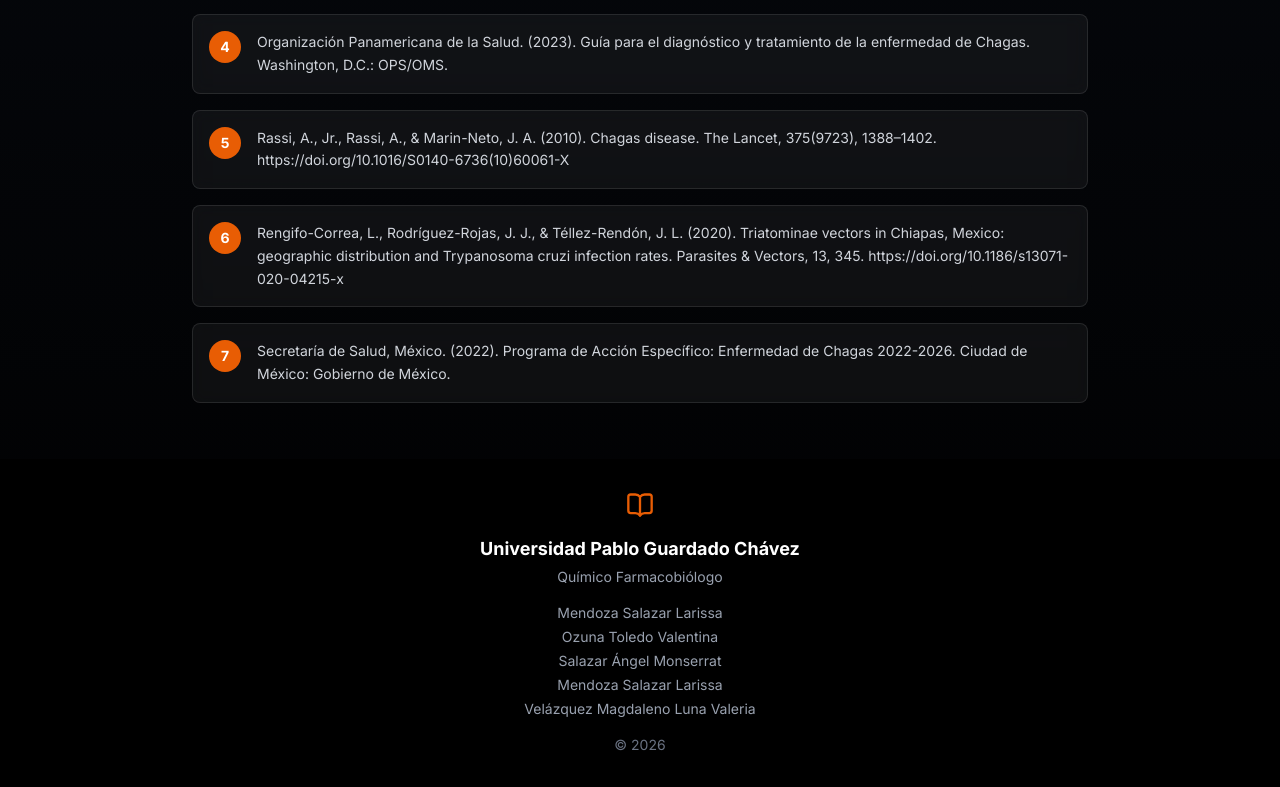
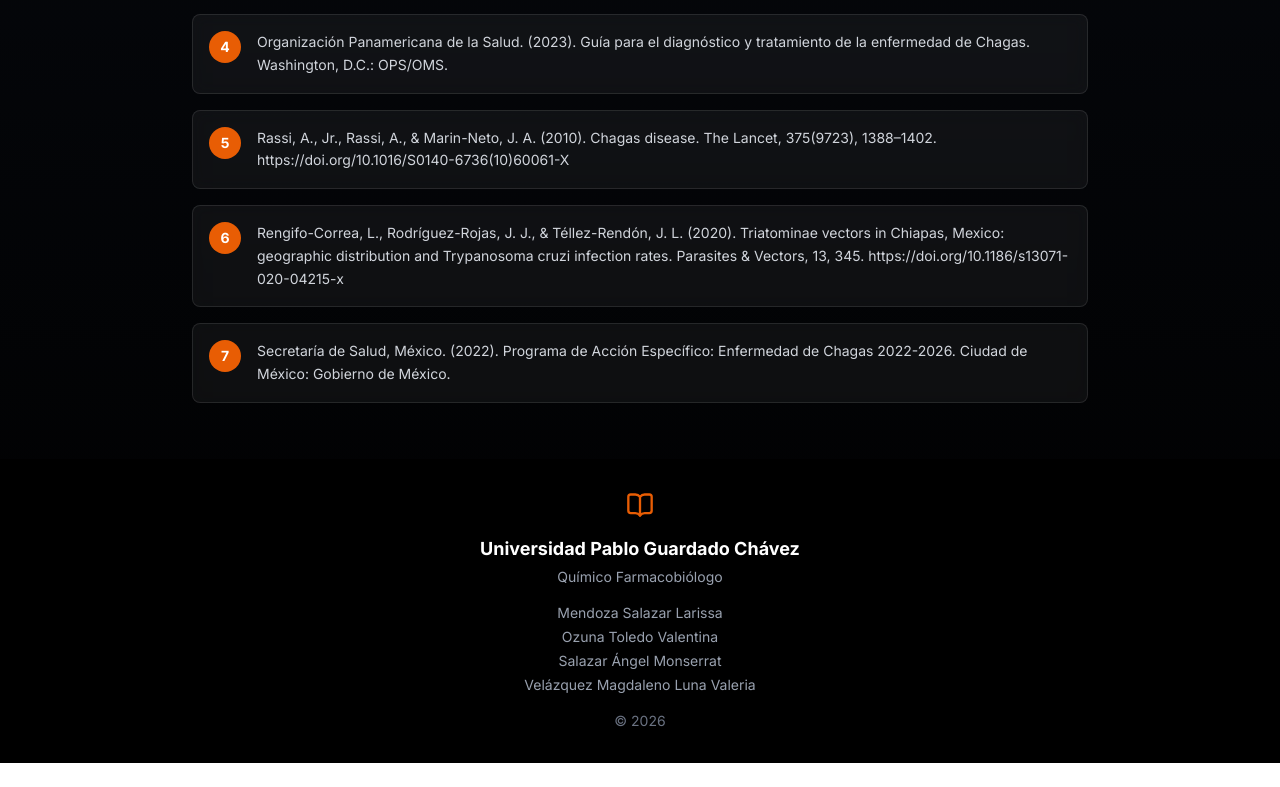
Before and after one commit to kikisaito/chagas-landing-page, a Next.js app in the folder chagasSam/: page / in a window 1280 px wide. Shown: the part 5627-6414 px from the top of the page. After the commit the page ends 6390 px from the top, so only its background shows below. Built offline with nearby package versions, Linux system fonts and the light colour scheme.

Commit message:
Fix: eliminar nomnre extra en el footer

```diff
--- a/chagasSam/src/components/Footer.jsx
+++ b/chagasSam/src/components/Footer.jsx
@@ -18,7 +18,6 @@ export default function Footer() {
         <p className="text-sm mt-4 text-gray-400"> Mendoza Salazar Larissa </p>
         <p className="text-sm mt-1 text-gray-400"> Ozuna Toledo Valentina </p>
         <p className="text-sm mt-1 text-gray-400"> Salazar Ángel Monserrat </p>
-        <p className="text-sm mt-1 text-gray-400"> Mendoza Salazar Larissa </p>
         <p className="text-sm mt-1 text-gray-400"> Velázquez Magdaleno Luna Valeria </p>
         <p className="text-sm mt-4 text-gray-500">&copy; {year}</p>
       </div>
```
Also changed, not shown: chagasSam/public/images/logo-upgch.jpeg (added).
